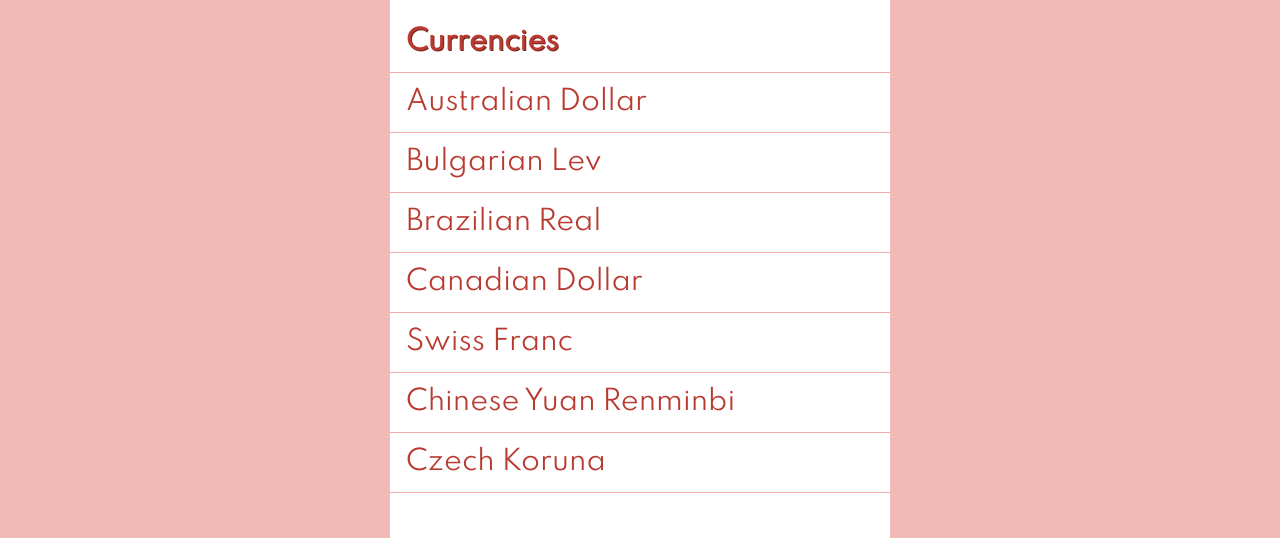
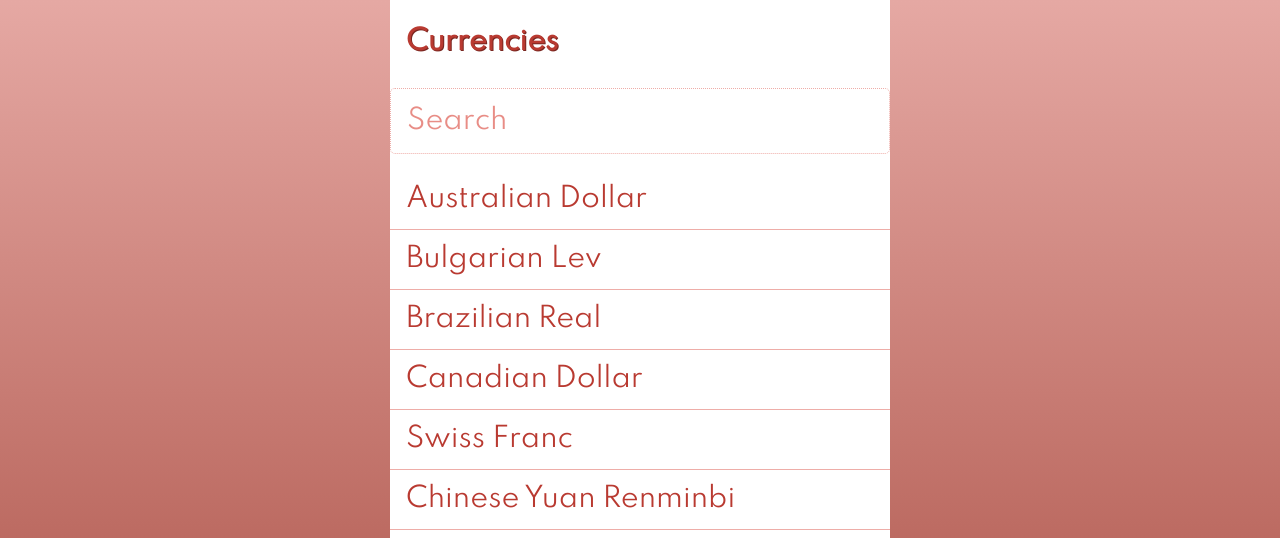
Before and after one commit to SylvieCanongia/REACT-JS-Currency-converter, a React app: page / in a window 1280 px wide. Shown: the part 235-773 px from the top of the page. Built offline with nearby package versions, Linux system fonts and the light colour scheme.

Commit message:
implementation of a controlled field in order to then filter the currencies

```diff
--- a/src/components/App/index.js
+++ b/src/components/App/index.js
@@ -17,6 +17,8 @@ class App extends React.Component {
     open: true,
     baseAmount: 1,
     currency: 'United States Dollar',
+    // search content
+    inputSearch: '',
   };
 
   handleClick = () => {
@@ -33,7 +35,6 @@ class App extends React.Component {
     const currencyData = currenciesList.find((data) => data.currencyName === currency);
     const result = currencyData.rate * baseAmount;
     const roundedResult = result.toFixed(2);
-
     return roundedResult;
   }
 
@@ -43,8 +44,19 @@ class App extends React.Component {
     });
   }
 
+  setSearch = (newValue) => {
+    this.setState({
+      inputSearch: newValue,
+    });
+  }
+
   render() {
-    const { open, baseAmount, currency } = this.state;
+    const {
+      open,
+      baseAmount,
+      currency,
+      inputSearch,
+    } = this.state;
     const result = this.computeAmount();
 
     return (
@@ -55,6 +67,8 @@ class App extends React.Component {
           <Currencies
             currencies={currenciesList}
             handleClickOnCurrency={this.setCurrency}
+            search={inputSearch}
+            setSearch={this.setSearch}
           />
         )}
         <Amount currency={currency} value={result} />
--- a/src/components/App/styles.scss
+++ b/src/components/App/styles.scss
@@ -4,4 +4,5 @@
   width: 500px;
   margin-inline: auto;
   background-color: vars.$white;
+  border-radius: vars.$normal-radius;
 }
--- a/src/components/Currencies/currencies.scss
+++ b/src/components/Currencies/currencies.scss
@@ -1,17 +1,35 @@
 @use 'src/styles/vars';
 
 .currencies {
-  height: 500px;
+  height: 600px;
   overflow-y: scroll;
   scroll-behavior: smooth;
   color: vars.$dark-orange;
+
+  .currencies__search {
+    font-size: vars.$medium-font-size;
+    font-weight: 500;
+    padding: vars.$base-space * 2;
+    margin-block: vars.$base-space * 2;
+    border: none;
+    border-radius: vars.$normal-radius;
+    color: vars.$dark-orange;
+    font-family: 'Spartan', sans-serif;;
+    text-shadow: 1px 1px vars.$light-grey;
+    border: 1px dotted vars.$transparent-dark-orange;
+    width: 100%;
+
+    &::placeholder {
+      color: vars.$semi-transparent-dark-orange;
+      text-shadow: none;
+    }
+  }
 
   .currencies__title {
     font-size: vars.$medium-font-size;
     font-weight: 700;
     padding: vars.$base-space * 2;
     padding-block-start: vars.$base-space * 4;
-    border-bottom: 1px solid vars.$transparent-dark-orange;
     text-shadow: 1px 1px vars.$very-dark-orange;
   }
 
--- a/src/components/Currencies/index.js
+++ b/src/components/Currencies/index.js
@@ -5,10 +5,25 @@ import PropTypes from 'prop-types';
 import './currencies.scss';
 import Currency from './Currency';
 
-const Currencies = ({ currencies, handleClickOnCurrency }) => (
+const Currencies = ({
+  currencies,
+  handleClickOnCurrency,
+  search,
+  setSearch,
+}) => (
   <>
     <section className="currencies">
       <h2 className="currencies__title">Currencies</h2>
+      <input
+        type="text"
+        className="currencies__search"
+        name="search"
+        placeholder="Search"
+        value={search}
+        onChange={(event) => {
+          setSearch(event.currentTarget.value);
+        }}
+      />
       <ul className="currencies__list">
         {currencies.map((currency) => (
           <Currency
@@ -30,6 +45,9 @@ Currencies.propTypes = {
   ).isRequired,
   // parameter : newCurrencyName
   handleClickOnCurrency: PropTypes.func.isRequired,
+  search: PropTypes.string.isRequired,
+  //  parameter : newValue of the input
+  setSearch: PropTypes.func.isRequired,
 };
 
 export default Currencies;
--- a/src/styles/_vars.scss
+++ b/src/styles/_vars.scss
@@ -24,10 +24,12 @@ $dark-grey: hsl(0deg, 0%, 10%);
 $medium-grey: hsl(0deg, 0%, 40%);
 $light-grey: hsl(0deg, 0%, 60%);
 $very-light-grey: hsl(0deg, 0%, 80%);
-$light-pink: hsl(4deg, 68%, 83%);
+$light-pink: hsl(4, 68%, 83%);
 $dark-orange: hsl(4deg, 58%, 46%);
 $very-dark-orange: hsl(4deg, 58%, 30%);
 $transparent-dark-orange: hsla(4.3deg, 67.8%, 59.8%, 0.5);
+$semi-transparent-dark-orange: hsla(4.3deg, 67.8%, 59.8%, 0.7);
+$linear-gradient: linear-gradient(0deg, hsl(6, 40%, 55%) 0%, hsl(4, 68%, 83%) 90%, hsl(4, 68%, 83%) 100%);
 
 // Border Radius
 $normal-radius: 5px;
--- a/src/styles/index.scss
+++ b/src/styles/index.scss
@@ -18,7 +18,8 @@ body,
   padding: 0;
   height: 100%;
   font-family: 'Spartan', sans-serif;
-  background: vars.$light-pink;
+  // background: vars.$light-pink;
+  background: vars.$linear-gradient;
 }
 
 html {
```
